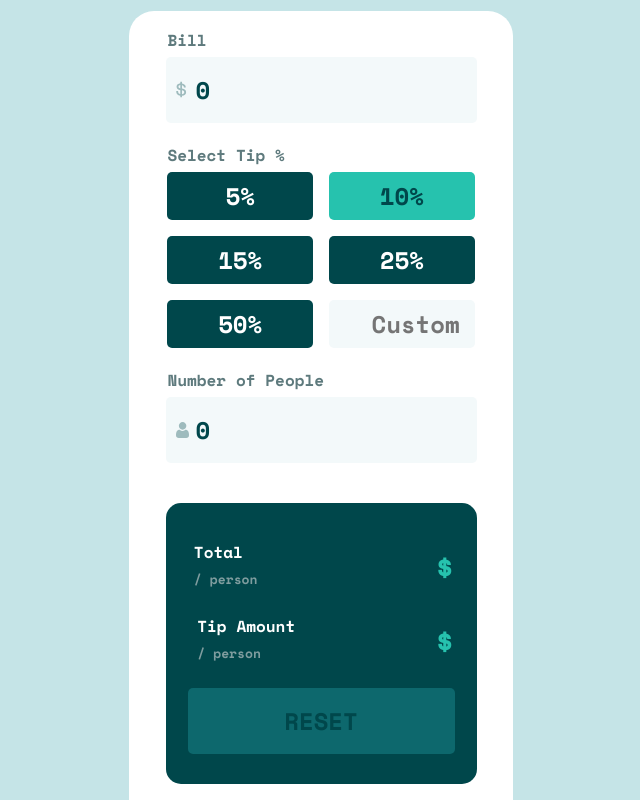
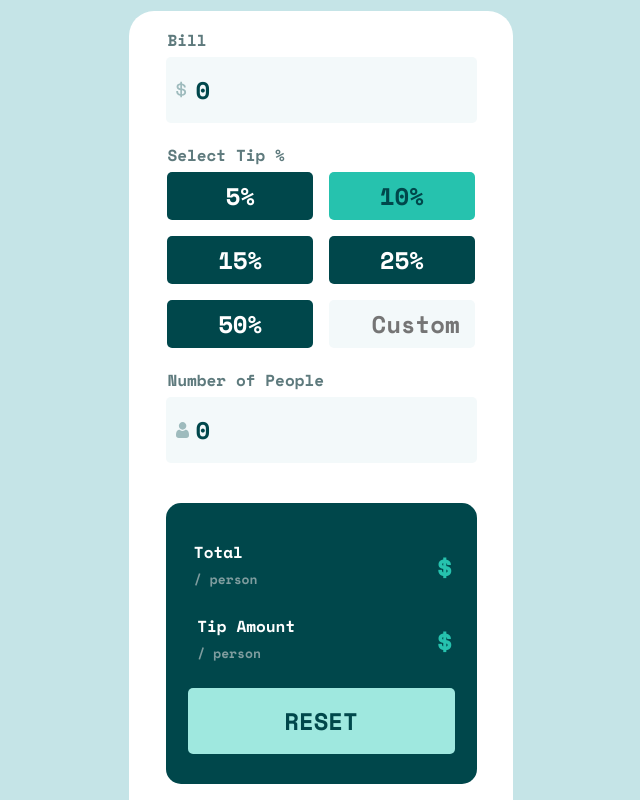
Before and after one commit to gabadadzeluca/tip-calculator-app-react, a React (Create React App) app: page / in a window 1280 px wide. In both pictures the pointer is over the button "RESET". Shown: the whole page, without its empty margins (319-959 px from the left). Built offline with nearby package versions, Linux system fonts and the light colour scheme.

Commit message:
add onhover styles

```diff
--- a/src/components/Price/price.module.css
+++ b/src/components/Price/price.module.css
@@ -48,6 +48,9 @@ button.inactive{
     color: #00474B;
     cursor: default;
 }
+button:hover{
+    background-color: #9FE8DF;
+}
 @media screen and (min-width: 1400px) {
     .price-container{
         height: 100%;
```
